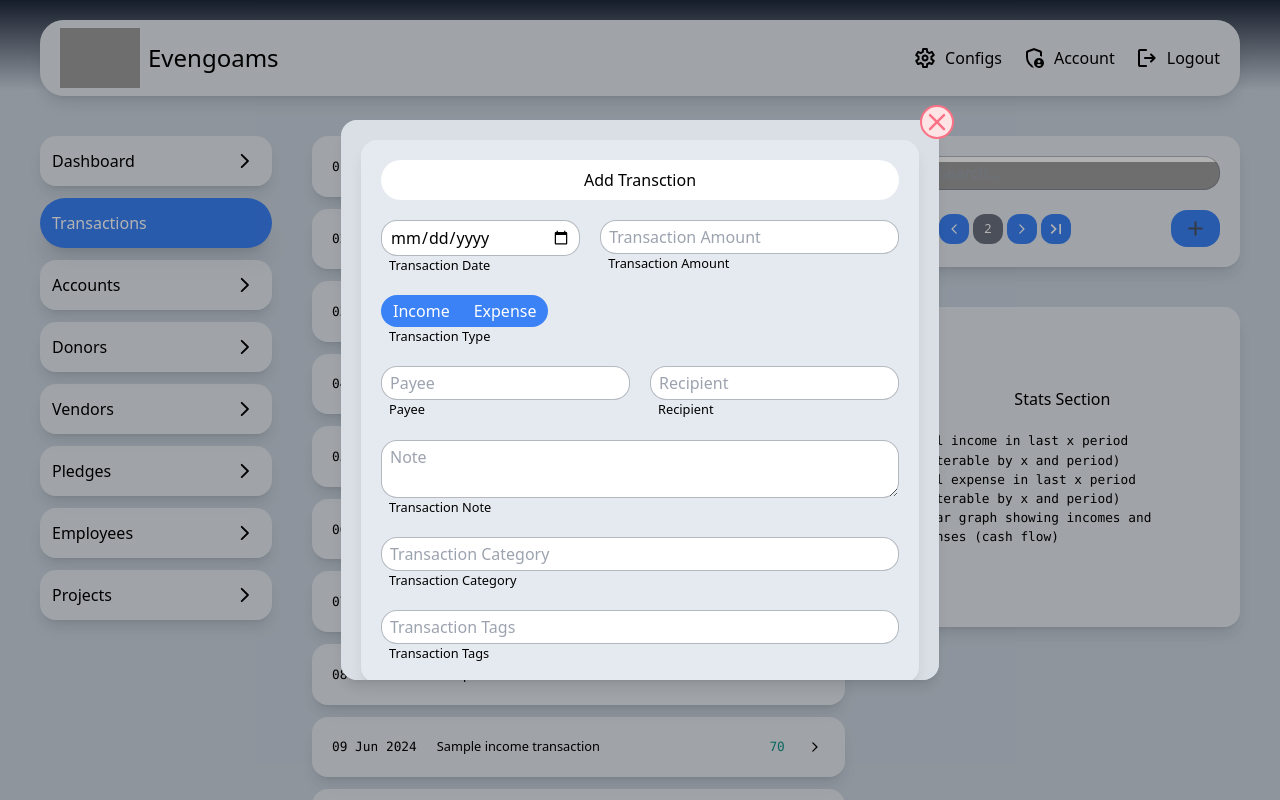
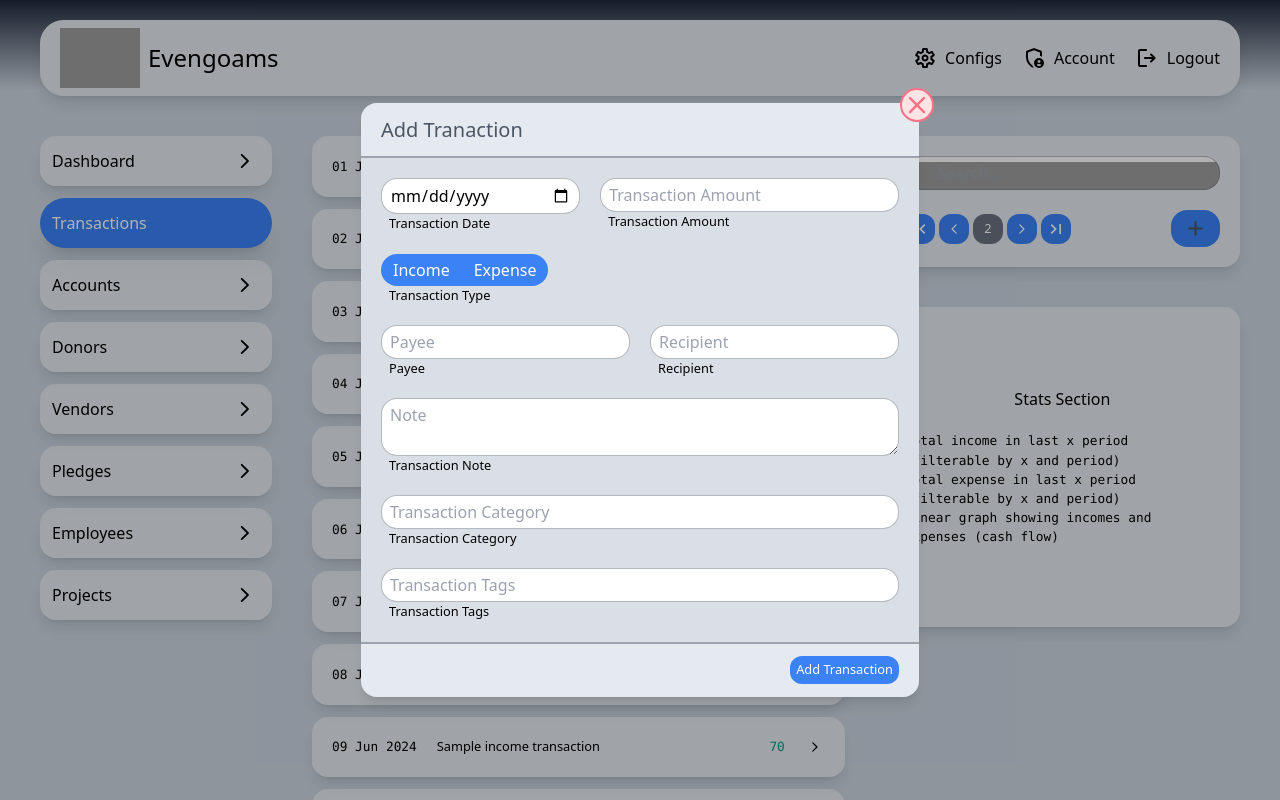
Before and after one commit to Eveneer/evengoams-frontend, a SvelteKit app: page /transactions in a window 1280 px wide. Both pictures are taken after a click on the button 1195 px from the left and 228 px from the top of the page. Shown: the top 800 px of the page. Built offline with nearby package versions, Linux system fonts and the light colour scheme; grey boxes are pictures that could not be loaded.

Commit message:
Update create transaction component and modal

```diff
--- a/src/lib/components/Transactions/CreateTransaction.svelte
+++ b/src/lib/components/Transactions/CreateTransaction.svelte
@@ -7,10 +7,7 @@
 	import TextInput from '../Inputs/TextInput.svelte';
 </script>
 
-<div class="relative bg-slate-300 rounded-2xl min-w-[500px]">
-	<div class="card flex flex-col gap-5 sticky top-[20px]">
-		<h3 class="text-center w-full p-2 bg-white rounded-full">Add Transction</h3>
-
+<div class="flex flex-col gap-5">
 	<div class="flex flex-row gap-5">
 		<div class="w-[40%]">
 			<DateInput
@@ -63,4 +60,3 @@
 
 	<TagsInput id="transaction_tags" label="Transaction Tags" callback={(s) => {}} />
 </div>
-</div>
--- a/src/routes/transactions/+page.svelte
+++ b/src/routes/transactions/+page.svelte
@@ -4,6 +4,7 @@
 	import { type TransactionType } from '$lib/types/transactions';
 	import DomainPanel from '$lib/components/DomainPanel/DomainPanel.svelte';
 	import CreateTransaction from '$lib/components/Transactions/CreateTransaction.svelte';
+	import { text } from '@sveltejs/kit';
 
 	const transactions: TransactionType[] = t as TransactionType[];
 
@@ -39,7 +40,19 @@
 
 	<div class="w-[40%] relative">
 		<div class="flex flex-col gap-5 xl:gap-10 sticky top-[116px] xl:top-[136px]">
-			<DomainPanel {paginationData} modalComponent={CreateTransaction} />
+			<DomainPanel
+				{paginationData}
+				modalComponent={CreateTransaction}
+				modalTitle="Add Tranaction"
+				modalButtons={[
+					{
+						text: 'Add Transaction',
+						onClick: () => {},
+						classes: 'btn-primary',
+						close: true
+					}
+				]}
+			/>
 
 			<div class="flex flex-col gap-5 h-[40vh] card w-full justify-center">
 				<h3 class="text-center">Stats Section</h3>
```
Lines whose indentation alone changed are shown as unchanged.
